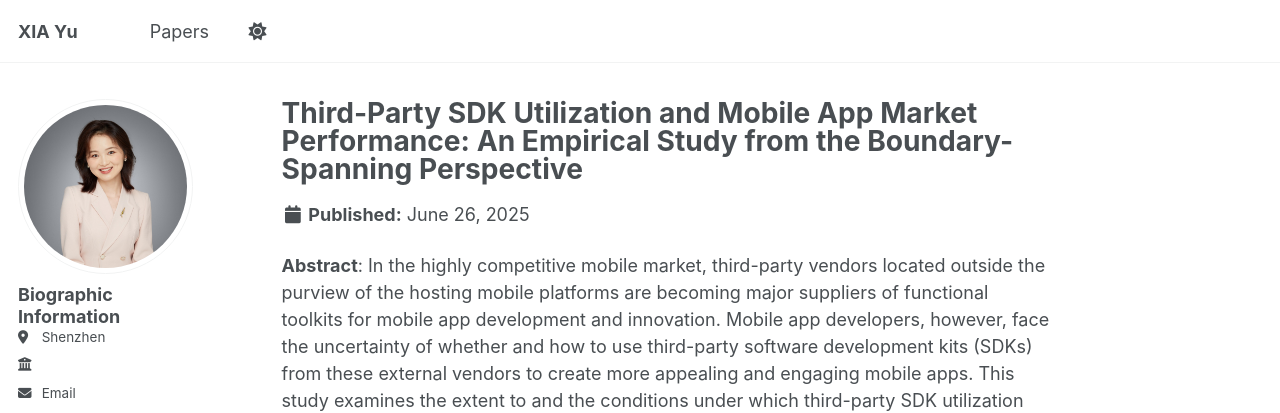
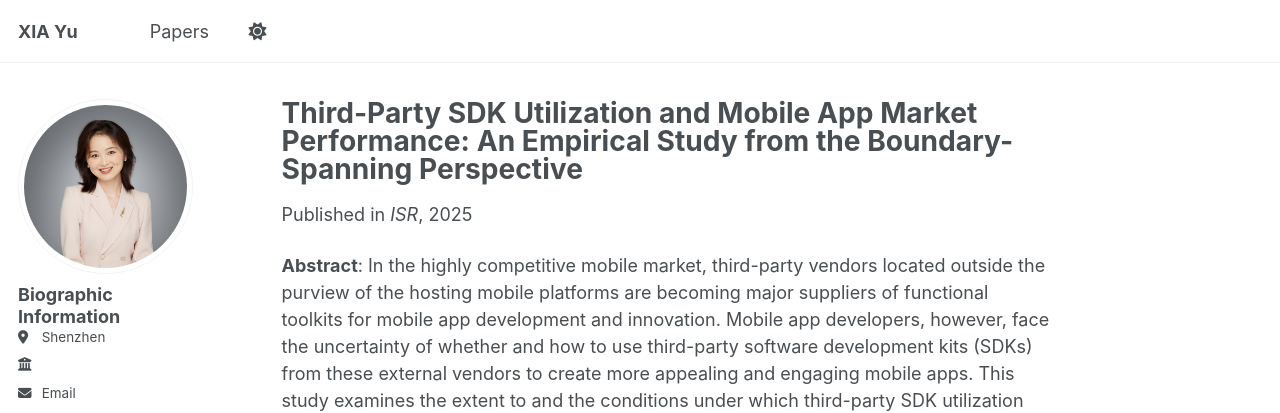
Before and after one commit to yuxia2025/yuxia2025.github.io, a Jekyll site: the page built from _publications/workingpaper-xy2.md, in a window 1280 px wide and 900 px high. Shown: the top 413 px of the window. Built offline with Jekyll 4.4.1, drawn with Linux system fonts in a browser that asks for light colours; part of the change alters nothing that is shown.

Commit message:
Update workingpaper-xy2.md

```diff
--- a/_publications/workingpaper-xy2.md
+++ b/_publications/workingpaper-xy2.md
@@ -4,10 +4,10 @@ collection: publications
 category: manuscripts
 permalink: /publication/workingpaper-xy2
 excerpt: 'Keywords: Daily Active Users, Third-Party SDK, Boundary Object, Boundary Spanning, Platform Boundary Resources, Platform Updates, Mobile App Developer'
-status: "Forthcoming at Information Systems Research"
+status: "Forthcoming"
 #date: 2025-06-01
 authors: "Hailiang Chen & Yulin Fang"
-#venue: 'ISR'
+venue: 'ISR'
 #slidesurl: 'http://academicpages.github.io/files/slides3.pdf'
 #paperurl: 'http://academicpages.github.io/files/paper3.pdf'
 #citation: ''
```
